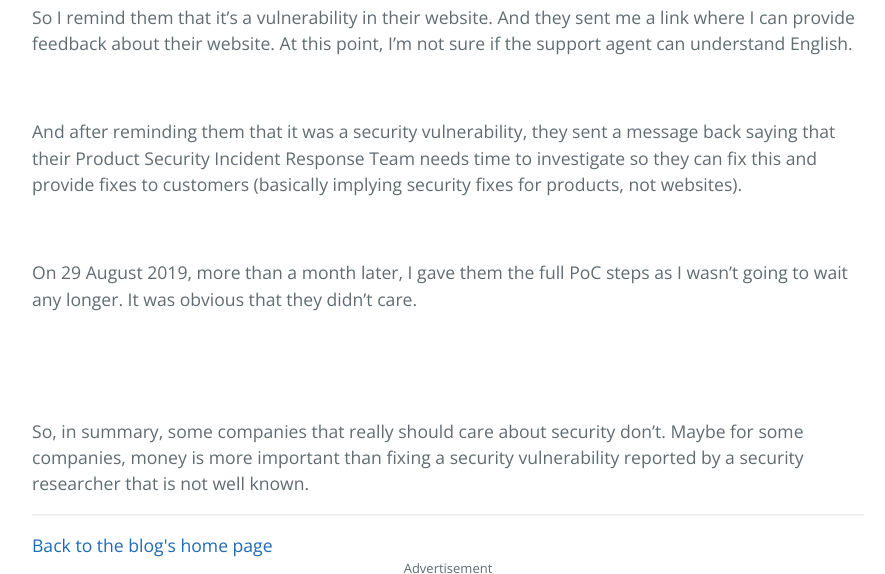
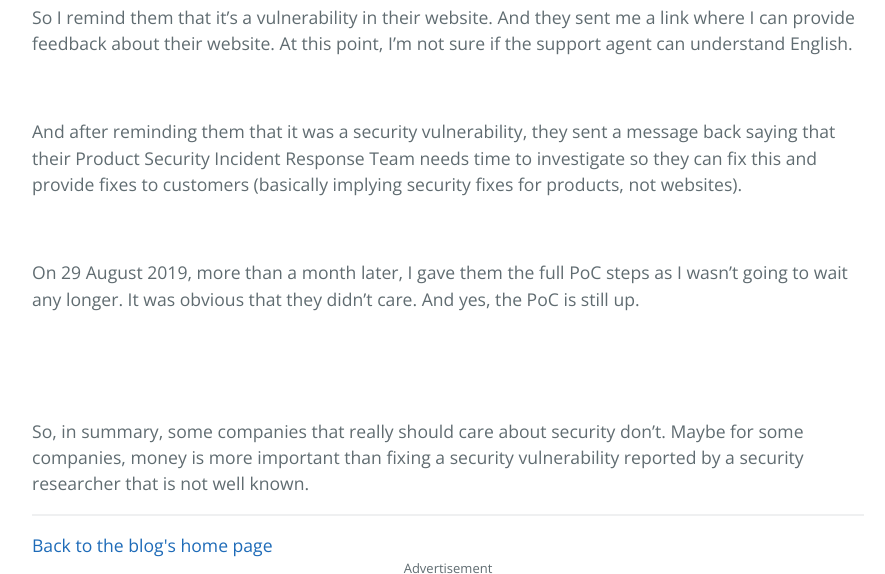
Before and after one commit to TrueWinter/blog, a Jekyll site: the page built from _posts/2019-09-13-companies-we-take-security-seriously-but-thats-low-risk-as-we-dont-want-to-fix-it.md, in a window 1280 px wide and 900 px high, scrolled down 3935 px, cut to the strip 0-574 px from the top of the window. Shown: the whole strip, without its empty margins (192-1077 px from the left). Built offline with Jekyll 4.4.1, drawn with Linux system fonts in a browser that asks for light colours; comment, search, counter and statistics services are not loaded.

Commit message:
Update Post “2019-09-13-companies-we-take-security-seriously-but-thats-low-risk-as-we-dont-want-to-fix-it”

```diff
--- a/_posts/2019-09-13-companies-we-take-security-seriously-but-thats-low-risk-as-we-dont-want-to-fix-it.md
+++ b/_posts/2019-09-13-companies-we-take-security-seriously-but-thats-low-risk-as-we-dont-want-to-fix-it.md
@@ -80,7 +80,7 @@
 
 ![C2_7](/images/uploads/C2_7.png)
 
-They then said that *they *provided
+They then said that \*they \*provided
 the security email first. I of course told them where I found this
 email address.
 
@@ -110,12 +110,12 @@
 
 ![C3_2](/images/uploads/C3_2.png)
 
-Wait what? They are aware of the issue. But then say “*based
+Wait what? They are aware of the issue. But then say “\*based
 on the conditions that need to be in place for this to be
 successfully exploited,
 and the low likelihood of a meaningful real-world attack occurring
 within those conditions we”
-*consider
+\*consider
 it low risk. Someone
 didn’t read my email… I have successfully exploited the issue and
 created a demonstration of a real-world attack so I would consider it
@@ -199,7 +199,7 @@
 29 August 2019, more than a month later, I gave them the full PoC
 steps as
 I wasn’t going to wait any longer. It was obvious that they didn’t
-care.
+care. And yes, the PoC is still up.
 
 ![C3_9](/images/uploads/C3_9.png)
 
```
